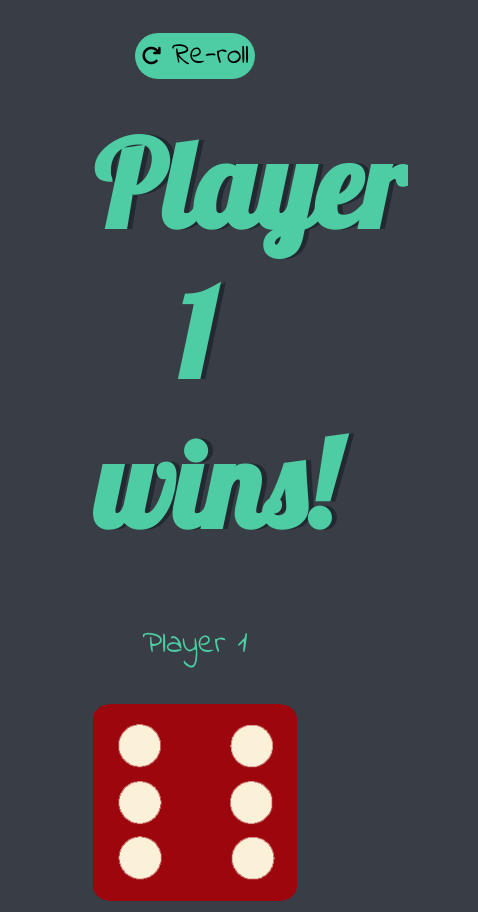
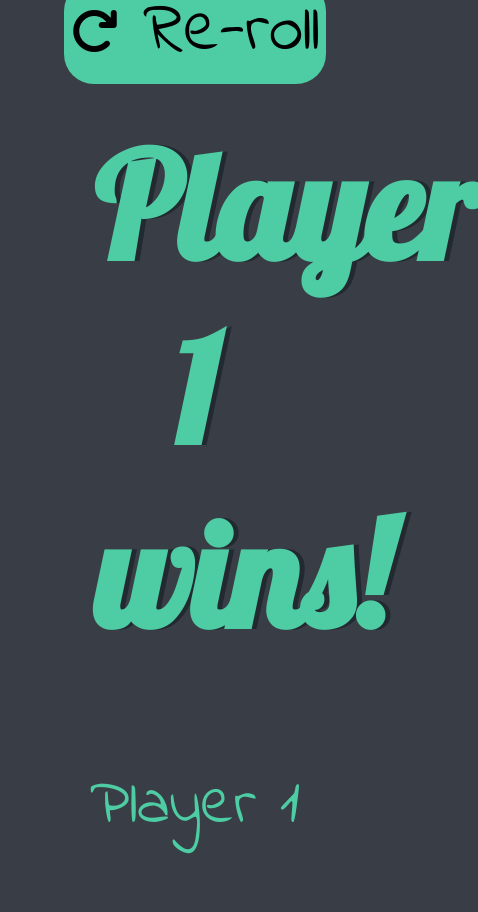
Before and after one commit to Titan-Codes/dice, a plain HTML site: page index.html in a window 390 px wide. Shown: the top 912 px of the page, 478 px wide, since content can reach past the window. Drawn offline with Linux system fonts and the light colour scheme.

Commit message:
added media query

```diff
--- a/styles.css
+++ b/styles.css
@@ -4,7 +4,7 @@
   text-align: center;
 }
 
-.btn{
+.btn {
   background-color: #4ECCA3;
   border-radius: 30px;
   border: #232931;
@@ -13,7 +13,7 @@
   font-family: 'Indie Flower', cursive;
 }
 
-.icon{
+.icon {
   font-size: 20px;
 }
 
@@ -52,3 +52,44 @@ footer {
   font-family: 'Indie Flower', cursive;
 
 }
+
+@media (max-width: 501px) {
+  .btn {
+    background-color: #4ECCA3;
+    border-radius: 30px;
+    border: #232931;
+    margin-top: -27px;
+    font-size: 69px;
+    font-family: 'Indie Flower', cursive;
+  }
+
+  .icon {
+    font-size: 48px;
+  }
+
+  h1 {
+    margin: 30px;
+    font-family: 'Lobster', cursive;
+    text-shadow: 5px 0 #232931;
+    font-size: 147px;
+    color: #4ECCA3;
+  }
+
+
+  p {
+    font-size: 4rem;
+    color: #4ECCA3;
+    font-family: 'Indie Flower', cursive;
+  }
+
+  footer {
+    margin-top: 26%;
+    color: #EEEEEE;
+    font-size: 38px;
+    text-align: center;
+    font-family: 'Indie Flower', cursive;
+}
+
+
+
+}
```
